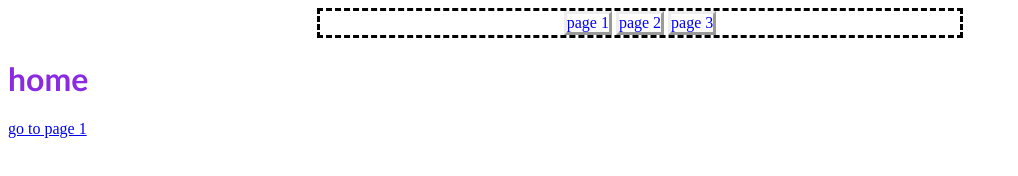
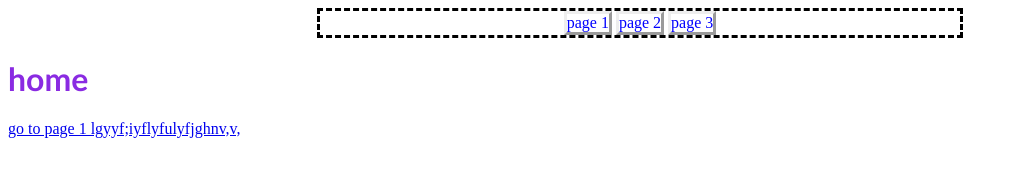
Before and after one commit to leeland-garcia/country-website, a plain HTML site: page index.HTML in a window 1280 px wide. Shown: the whole page, without its empty margins (0-1018 px from the left). Drawn offline with Linux system fonts and the light colour scheme.

Commit message:
needed to see if it worked

```diff
--- a/index.HTML
+++ b/index.HTML
@@ -36,7 +36,7 @@
 
     <a href="page1.html">
 
-        go to page 1
+        go to page 1 lgyyf;iyflyfulyfjghnv,v,
     </a>
 
 
```
